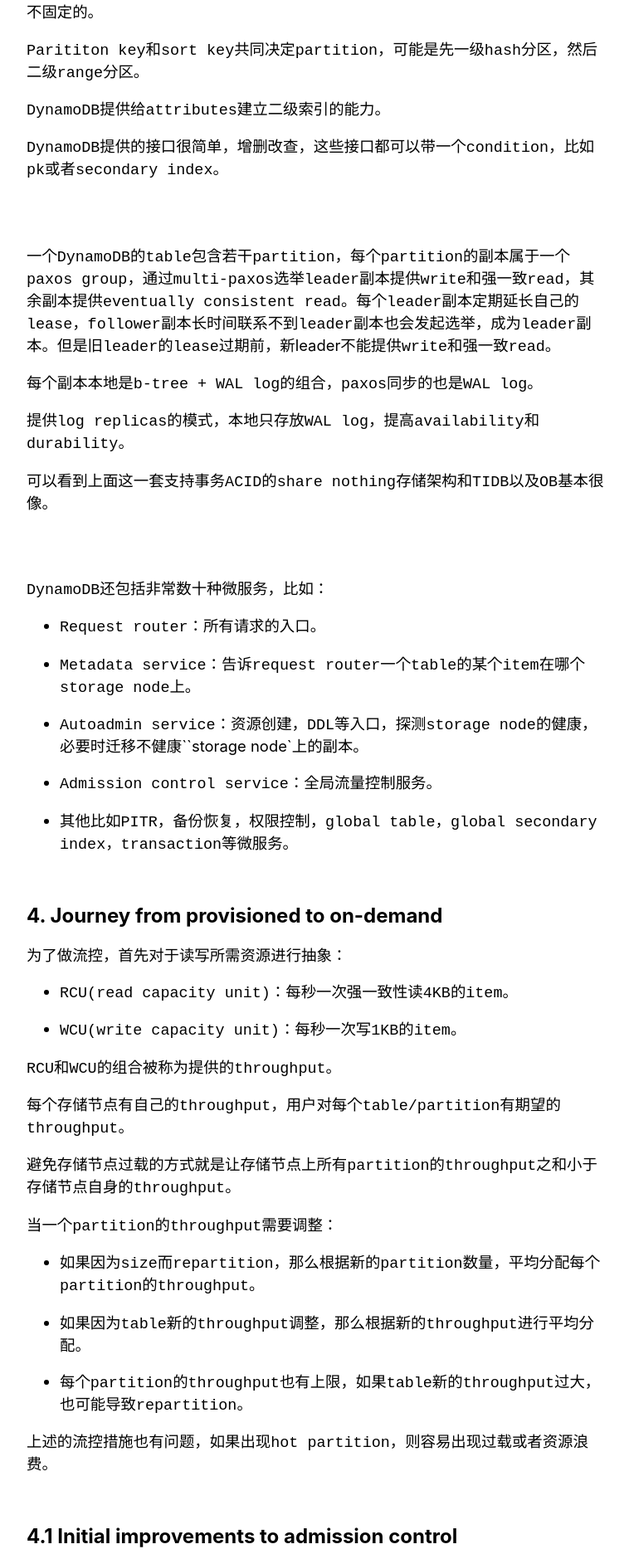
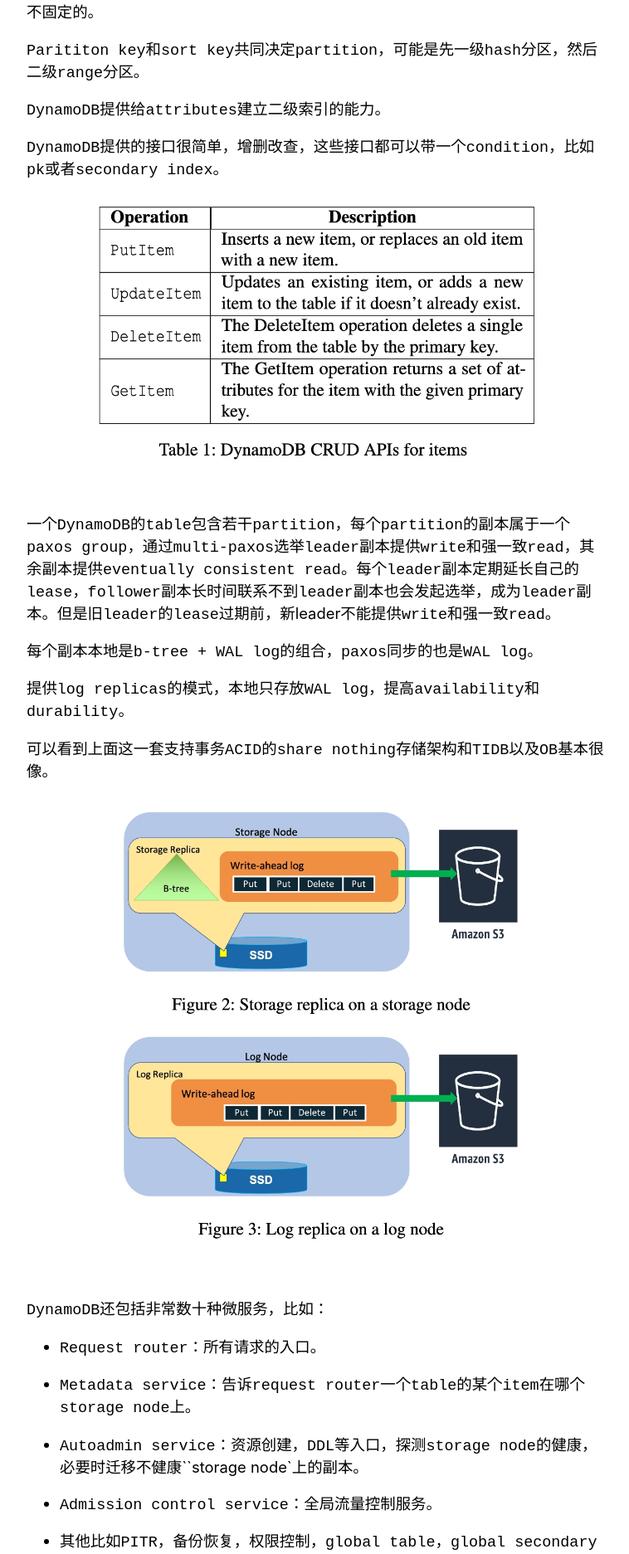
Before and after one commit to wudidapaopao/wudidapaopao.github.io, a Jekyll site: the page built from _posts/2024-07-23-amazon-dynamodb.md, in a window 1280 px wide. Shown: the part 1716-3589 px from the top of the page at 83% size, without its empty margins (258-1016 px from the left). Built offline with Jekyll 4.4.1, drawn with Linux system fonts in a browser that asks for light colours; nearby versions of some CDN libraries; comment, search, counter and statistics services are not loaded.

Commit message:
add notes

```diff
--- a/_posts/2024-07-23-amazon-dynamodb.md
+++ b/_posts/2024-07-23-amazon-dynamodb.md
@@ -62,7 +62,7 @@
 
 `DynamoDB`提供的接口很简单，增删改查，这些接口都可以带一个`condition`，比如`pk`或者`secondary index`。
 
-<img title="" src="../assets/img/2024-07-23-amazon-dynamodb/1.jpeg" alt="" data-align="center" width="545">
+<img title="" src="https://wudidapaopao.github.io/assets/img/2024-07-23-amazon-dynamodb/1.jpeg" alt="" data-align="center" width="545">
 
 <br>
 
@@ -74,7 +74,7 @@
 
 可以看到上面这一套支持事务`ACID`的`share nothing`存储架构和`TIDB`以及`OB`基本很像。
 
-<img title="" src="../assets/img/2024-07-23-amazon-dynamodb/2.jpeg" alt="" data-align="center" width="514">
+<img title="" src="https://wudidapaopao.github.io/assets/img/2024-07-23-amazon-dynamodb/2.jpeg" alt="" data-align="center" width="514">
 
 <br>
 
@@ -88,7 +88,7 @@
 
 - `Admission control service`：全局流量控制服务。
 
-- 其他比如`PITR`，备份恢复，权限控制，`global table`，`global secondary index`，`transaction`等微服务。<img title="" src="../assets/img/2024-07-23-amazon-dynamodb/3.jpeg" alt="" data-align="center" width="660">
+- 其他比如`PITR`，备份恢复，权限控制，`global table`，`global secondary index`，`transaction`等微服务。<img title="" src="https://wudidapaopao.github.io/assets/img/2024-07-23-amazon-dynamodb/3.jpeg" alt="" data-align="center" width="660">
 
 <br>
 
```
